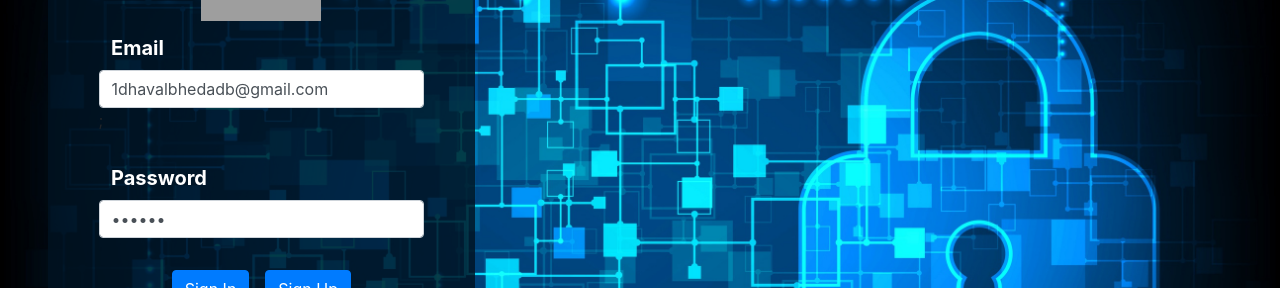
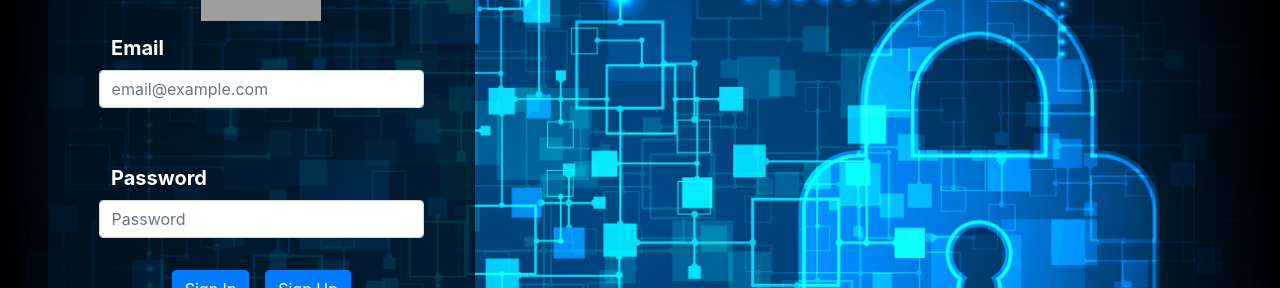
Before and after one commit to dhavalbheda/web-chat, a React (Create React App) app: page /#/signin in a window 1280 px wide. Shown: the part 279-567 px from the top of the page. Built offline with nearby package versions, Linux system fonts and the light colour scheme; no server answers; grey boxes are pictures that could not be loaded.

Commit message:
Change signin page auth

```diff
--- a/src/Components/SignInComponent/SignIn.js
+++ b/src/Components/SignInComponent/SignIn.js
@@ -14,8 +14,8 @@ import Alert from '../Layout/Alert';
 
 const SignIn = () => {
     const { userAlert, authenticated } = useSelector(state => state.User);
-    const [email, setEmail] = useState('1dhavalbhedadb@gmail.com');
-    const [password, setPassword] = useState('123456');
+    const [email, setEmail] = useState('');
+    const [password, setPassword] = useState('');
     const dispatch = useDispatch();
 
     const onsubmit = (e) => {
```
